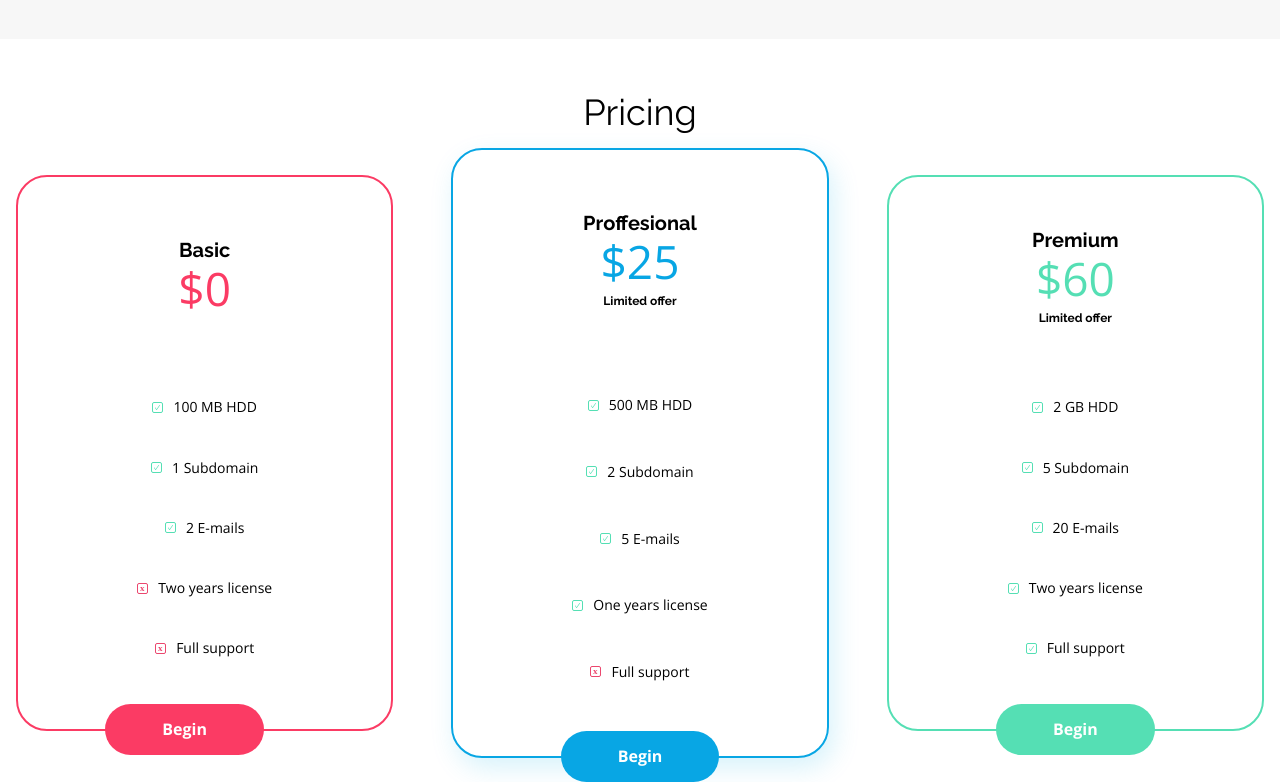
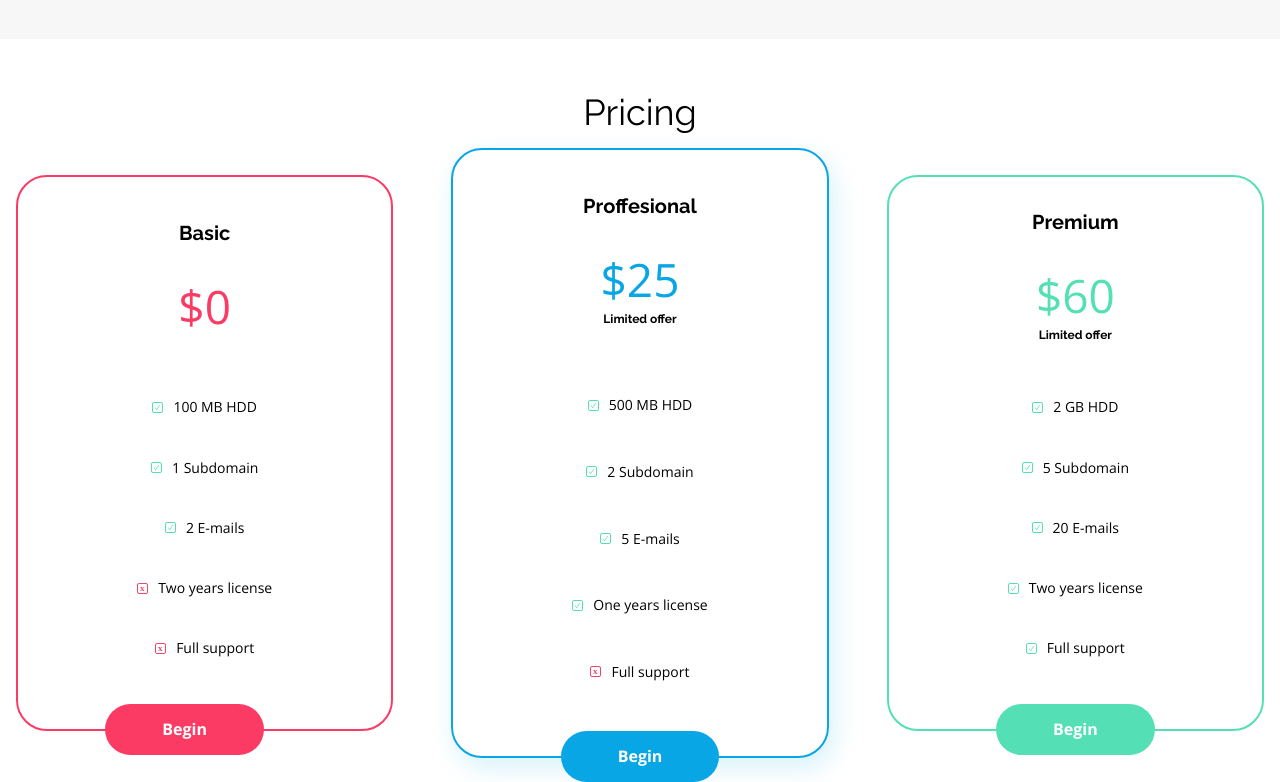
Before and after one commit to ostafinskim/BestShop, a website: page index.html in a window 1280 px wide. Shown: the part 2453-3235 px from the top of the page. Drawn offline with nearby package versions, Linux system fonts and the light colour scheme.

Commit message:
fix: desktop view price title margin added

```diff
--- a/scss/layouts/_pricing.scss
+++ b/scss/layouts/_pricing.scss
@@ -46,6 +46,9 @@
   }
   .price {
     flex: 1;
+    &__title {
+      margin-bottom: 3.5rem;
+    }
   }
   .details {
     flex: 1.5;
```
Also changed, not shown: css/main.css, 1 other file.
